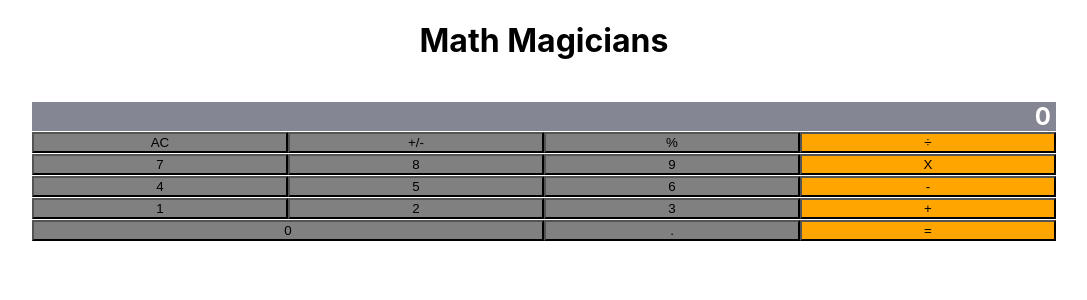
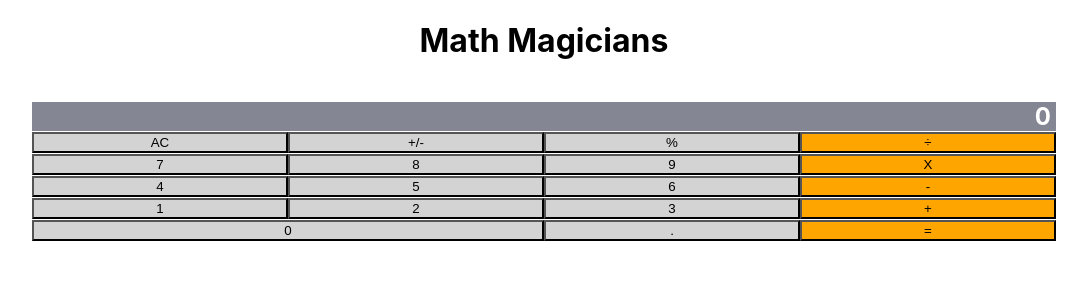
Before and after one commit to YuvrajM108/math-magicians, a React (Create React App) app: page / in a window 1280 px wide. Shown: the top 300 px of the page, without its empty margins (96-1183 px from the left). Built offline with nearby package versions, Linux system fonts and the light colour scheme.

Commit message:
Adjust button color and fix stylint error

```diff
--- a/src/App.css
+++ b/src/App.css
@@ -28,7 +28,7 @@ button.grey,
 }
 
 button.grey {
-  background-color: grey;
+  background-color: lightgray;
 }
 
 button.orange {
@@ -36,7 +36,7 @@ button.orange {
 }
 
 button.grey-large {
-  background-color: grey;
+  background-color: lightgray;
   width: 50%;
   height: 100%;
   text-align: center;
```
